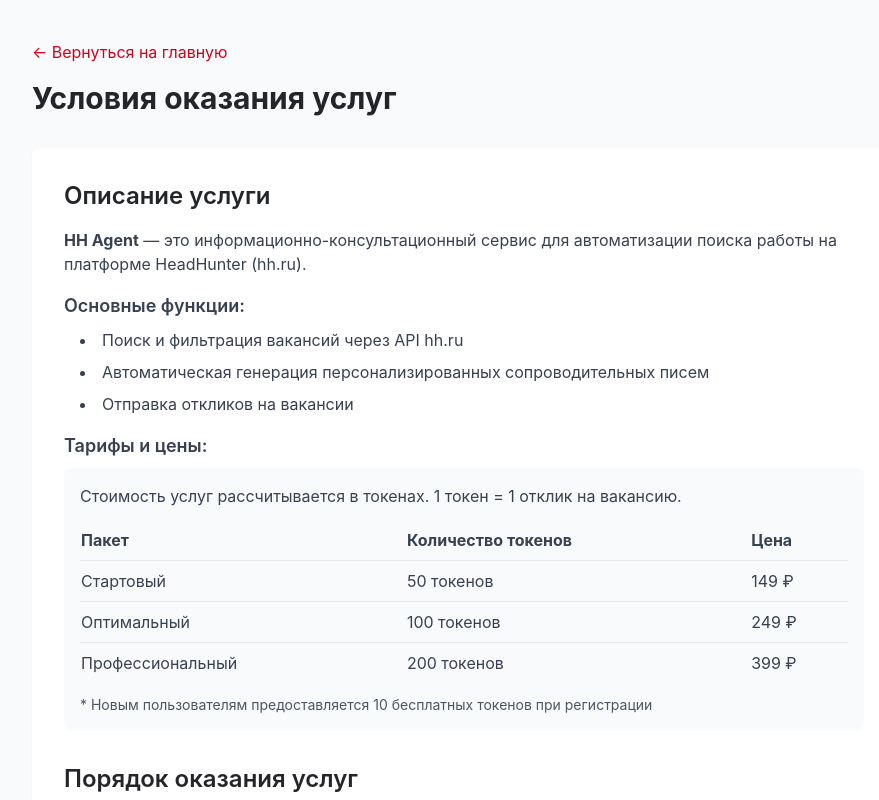
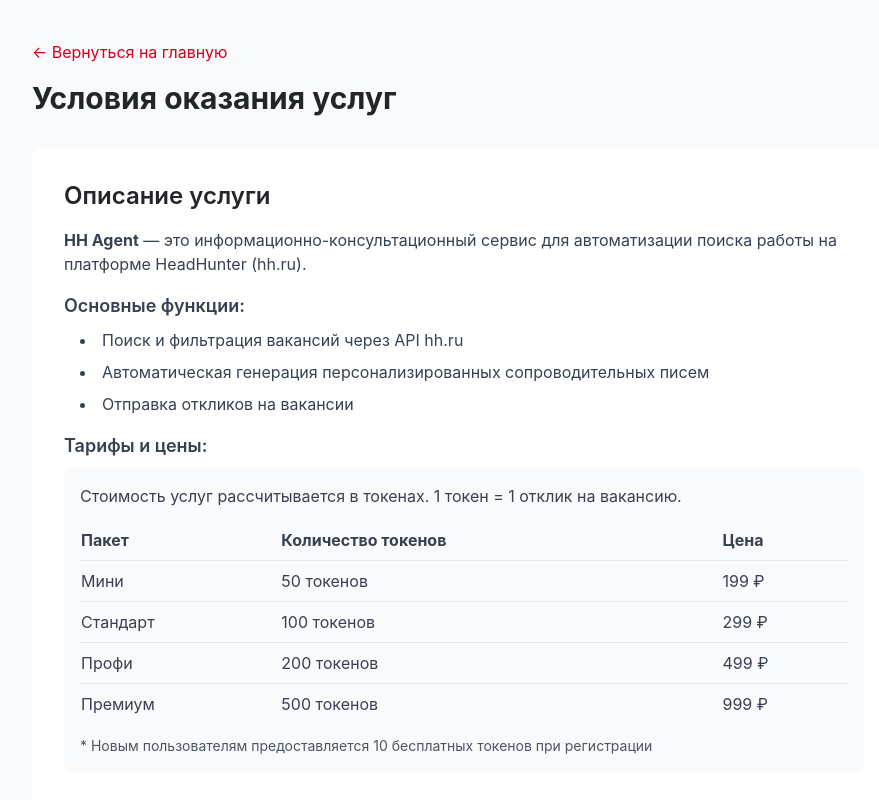
Before and after one commit to PrivetAI/hh_agent, a Next.js app in the folder frontend/: page /payment-terms in a window 1280 px wide. Shown: the top 800 px of the page, without its empty margins (176-1055 px from the left). Built offline with nearby package versions, Linux system fonts and the light colour scheme.

Commit message:
upik maybe stable

```diff
--- a/frontend/src/components/CreditsInfo.tsx
+++ b/frontend/src/components/CreditsInfo.tsx
@@ -228,7 +228,7 @@ export const CreditsInfo = ({
             </div>
 
             <div className="hidden md:block">
-                <div className="grid grid-cols-3 gap-4 mb-5">
+                <div className="grid grid-cols-4 gap-4 mb-5">
                     {packages.map(pkg => {
                         const pricePerToken = (pkg.amount / pkg.credits).toFixed(1)
                         const isSelected = selectedPackageId === pkg.id
--- a/frontend/src/pages/payment-terms.tsx
+++ b/frontend/src/pages/payment-terms.tsx
@@ -12,11 +12,11 @@ export default function PaymentTerms() {
 
       <div className="min-h-screen bg-gray-50 py-8">
         <div className="max-w-4xl mx-auto px-4">
-            <div className="mt-2 mb-4 space-x-4">
-                      <Link href="/" className="text-[#d6001c] hover:text-[#c5001a]">
-                        ← Вернуться на главную
-                      </Link>
-                       </div>
+          <div className="mt-2 mb-4 space-x-4">
+            <Link href="/" className="text-[#d6001c] hover:text-[#c5001a]">
+              ← Вернуться на главную
+            </Link>
+          </div>
           <h1 className="text-3xl font-bold mb-8">Условия оказания услуг</h1>
 
           <div className="bg-white rounded-lg shadow-sm p-8 space-y-8">
@@ -51,19 +51,24 @@ export default function PaymentTerms() {
                       </thead>
                       <tbody>
                         <tr className="border-b">
-                          <td className="py-2">Стартовый</td>
+                          <td className="py-2">Мини</td>
                           <td className="py-2">50 токенов</td>
-                          <td className="py-2">149 ₽</td>
+                          <td className="py-2">199 ₽</td>
                         </tr>
                         <tr className="border-b">
-                          <td className="py-2">Оптимальный</td>
+                          <td className="py-2">Стандарт</td>
                           <td className="py-2">100 токенов</td>
-                          <td className="py-2">249 ₽</td>
+                          <td className="py-2">299 ₽</td>
+                        </tr>
+                        <tr className="border-b">
+                          <td className="py-2">Профи</td>
+                          <td className="py-2">200 токенов</td>
+                          <td className="py-2">499 ₽</td>
                         </tr>
                         <tr>
-                          <td className="py-2">Профессиональный</td>
-                          <td className="py-2">200 токенов</td>
-                          <td className="py-2">399 ₽</td>
+                          <td className="py-2">Премиум</td>
+                          <td className="py-2">500 токенов</td>
+                          <td className="py-2">999 ₽</td>
                         </tr>
                       </tbody>
                     </table>
```
Also changed, not shown: 2 other files (tests, documents, lock files or other folders).
